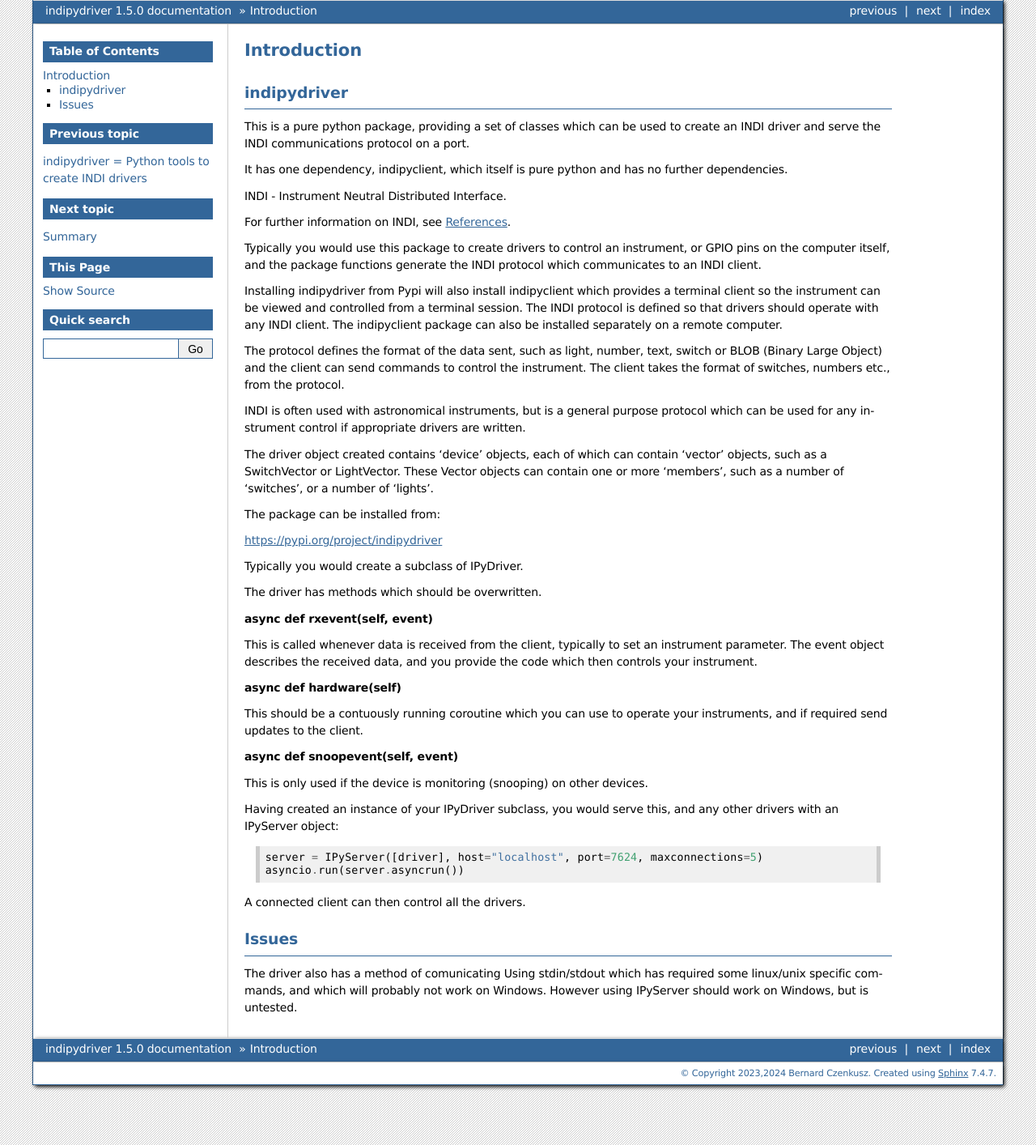
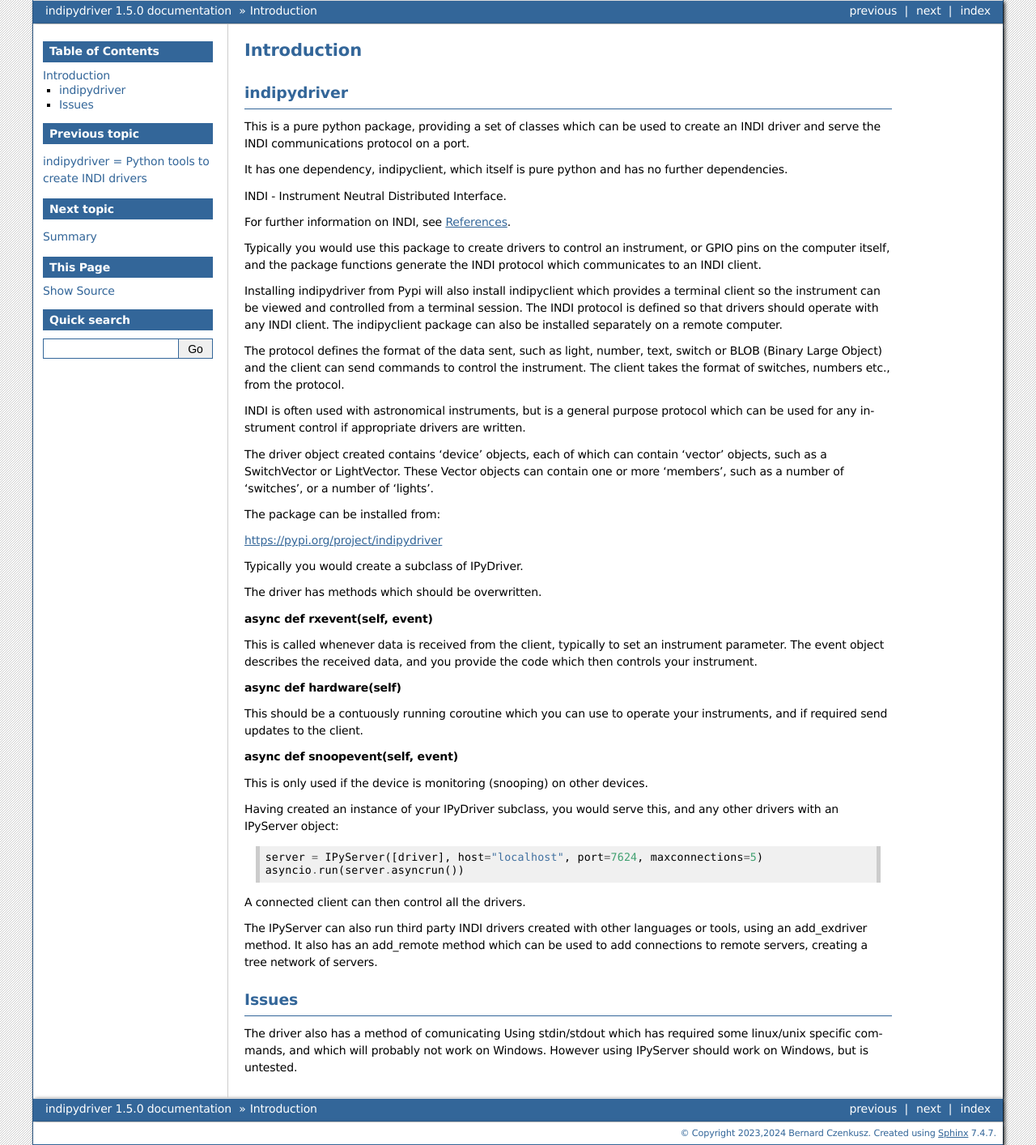
Before and after one commit to bernie-skipole/indipydriver, a Sphinx documentation site: the page built from docs/source/usage/introduction.rst, in a window 1280 px wide. Shown: the whole page at 81% size. Built offline with Sphinx 7.4.7, drawn with Linux system fonts in a browser that asks for light colours.

Commit message:
Some doc change

```diff
--- a/docs/source/usage/introduction.rst
+++ b/docs/source/usage/introduction.rst
@@ -50,6 +50,8 @@ Having created an instance of your IPyDriver subclass, you would serve this, and
 
 A connected client can then control all the drivers.
 
+The IPyServer can also run third party INDI drivers created with other languages or tools, using an add_exdriver method. It also has an add_remote method which can be used to add connections to remote servers, creating a tree network of servers.
+
 
 Issues
 ^^^^^^
--- a/docs/source/usage/ipyserver.rst
+++ b/docs/source/usage/ipyserver.rst
@@ -3,7 +3,7 @@ IPyServer
 
 This server class is used to run IPyDriver instances and can also run executable, possibly non-python, drivers written by other parties. It creates a listening INDI service. It provides the snooping ability between drivers, enables connections to other remote INDI servers so a branching tree network of drivers can be made, it implements enableBLOB instructions received from the client, and allows up to ten client connections.
 
-If only executable drivers or remote servers are being used, and no IPyDriver instances are being used, the drivers argument should be set to an empty list.
+If only executable drivers or remote servers are being used, and no IPyDriver instances are implemented, the drivers argument should be set to an empty list.
 
 
 .. autoclass:: indipydriver.IPyServer
```
Also changed, not shown: README.md (+2 -0 lines).
